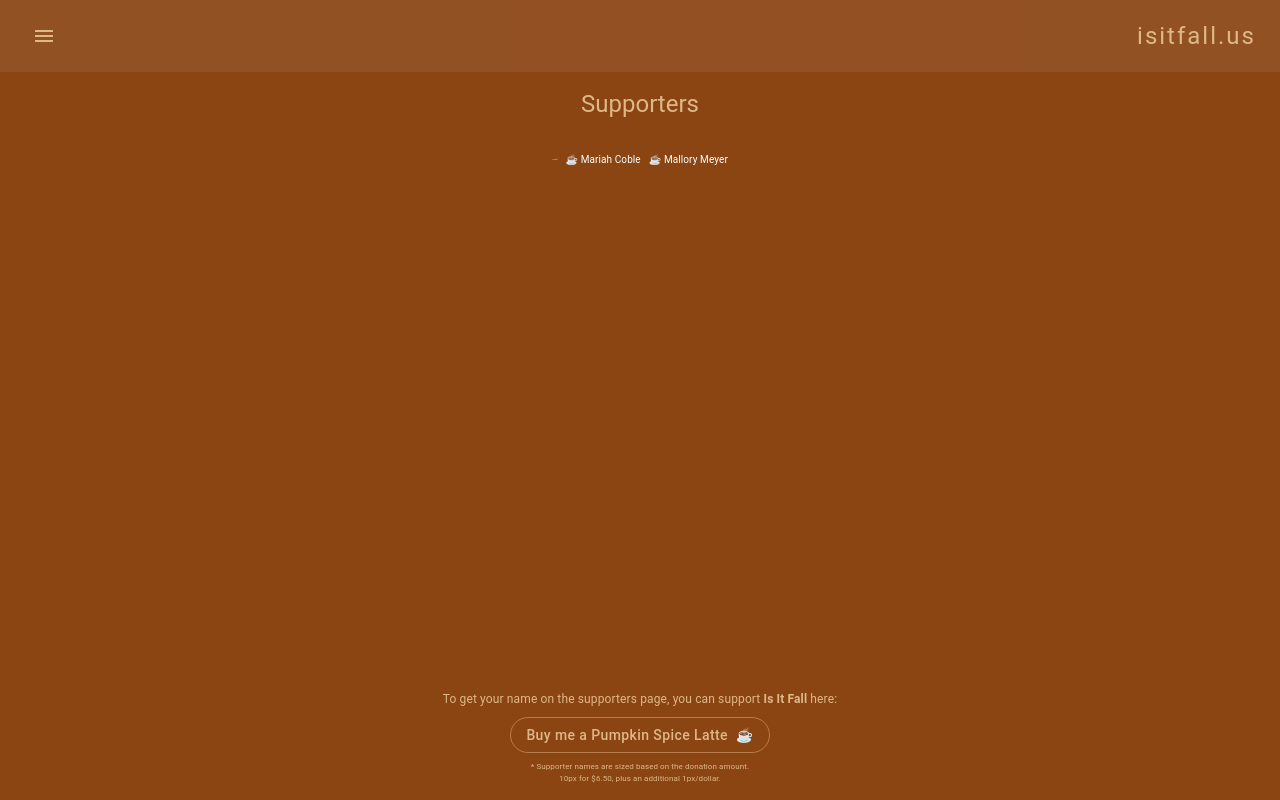
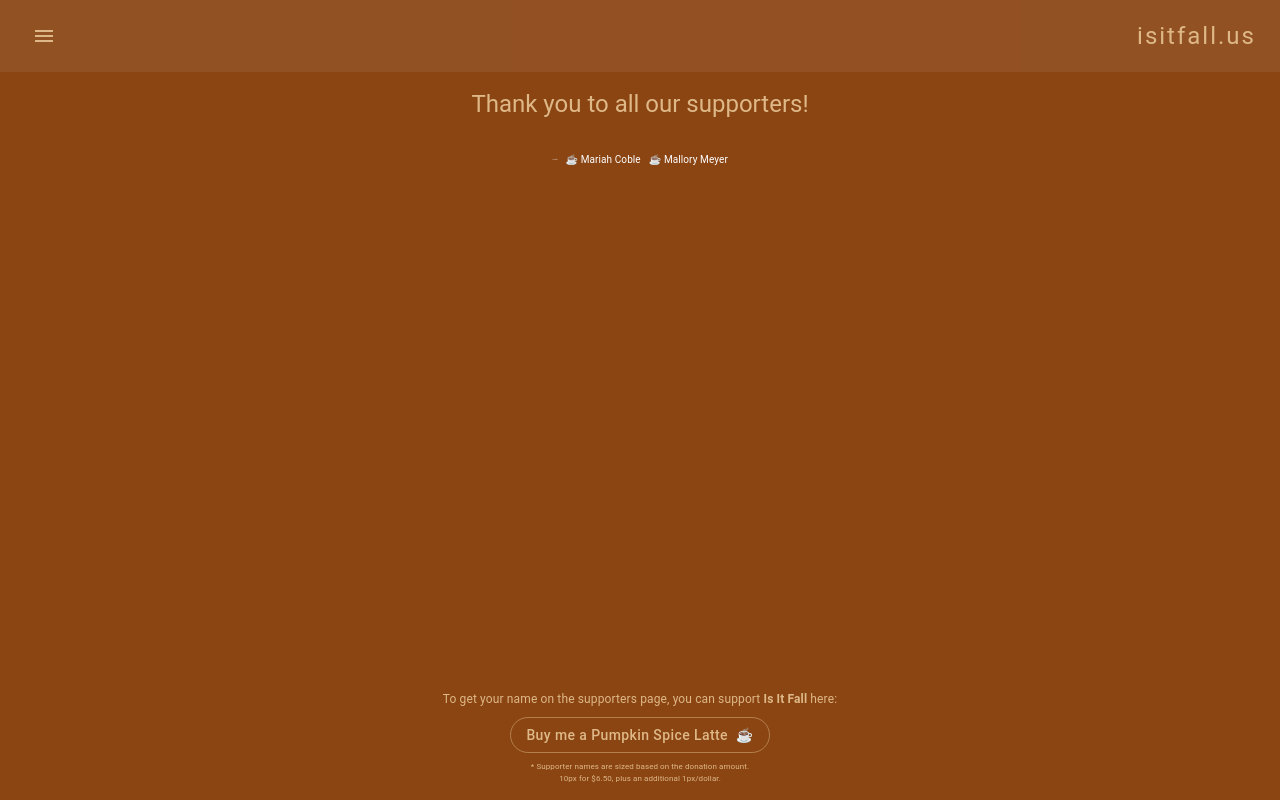
Before and after one commit to drewcoble/is-it-fall, a Next.js app: page /supporters in a window 1280 px wide. Built offline with nearby package versions, Linux system fonts and the light colour scheme.

Commit message:
change supporters title

```diff
--- a/src/app/supporters/page.tsx
+++ b/src/app/supporters/page.tsx
@@ -9,7 +9,7 @@ export default function Info() {
     <MainPageWrapper>
       <Stack spacing={1} justifyContent="space-between">
         <Typography textAlign="center" variant="h5">
-          Supporters
+          Thank you to all our supporters!
         </Typography>
         <br />
         <Box alignItems="center" display="flex" gap={1} justifyContent="center">
```
